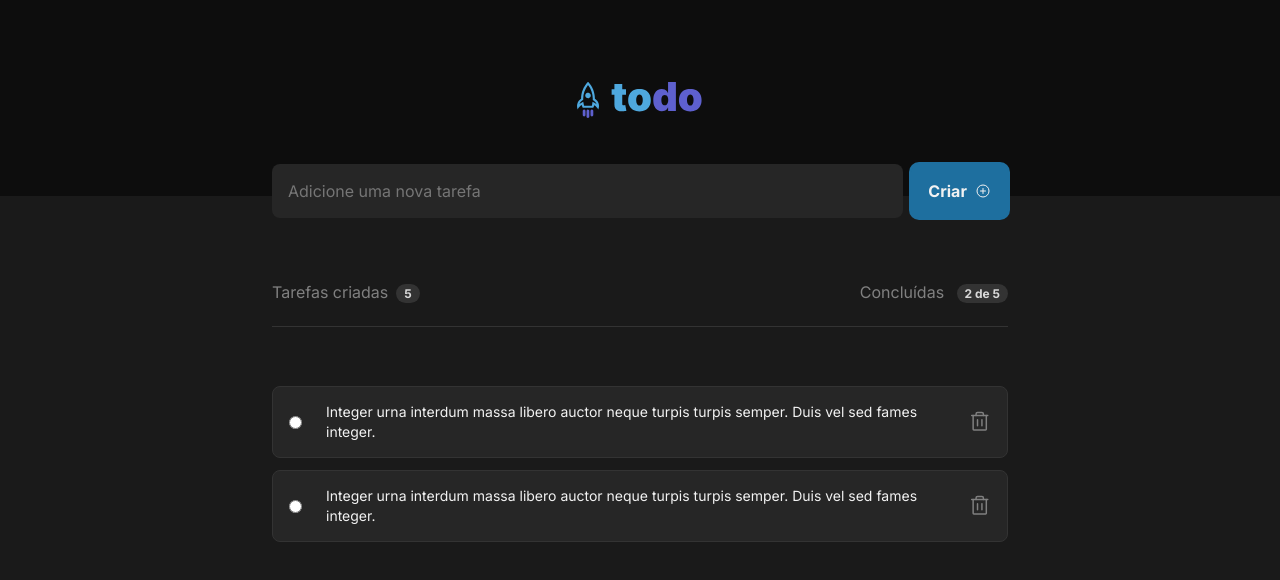
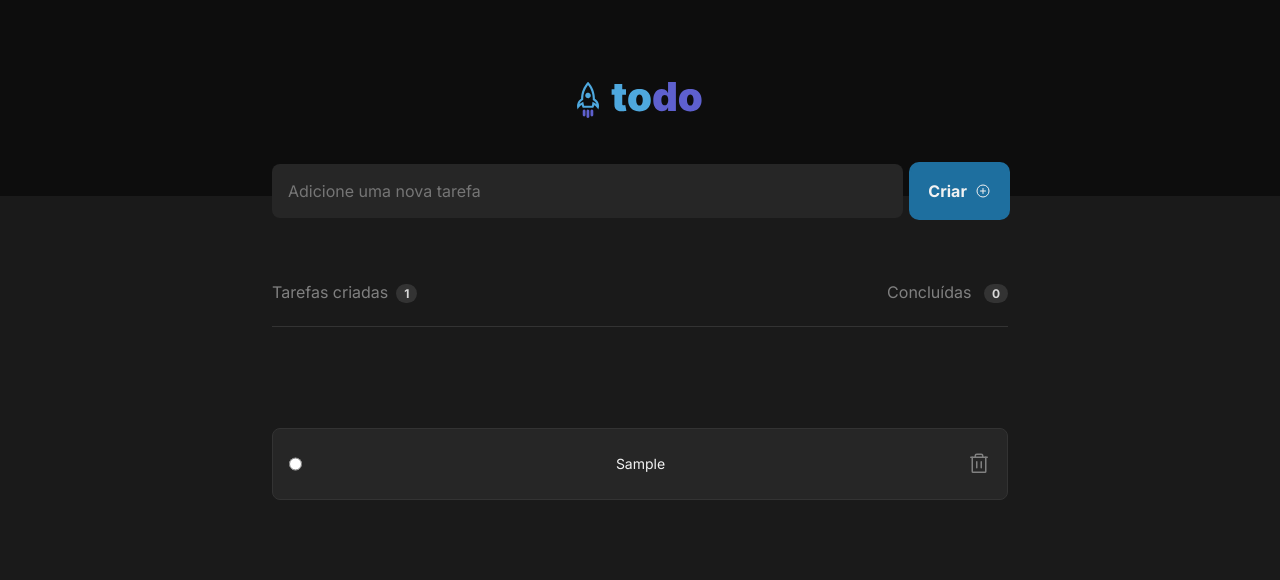
Before and after one commit to mauriani/toDoList, a React (Vite) app: page / in a window 1280 px wide. Both pictures are taken after typing "Sample" into the empty fields and a click on the button "Criar". Shown: the top 580 px of the page. Built offline with nearby package versions, Linux system fonts and the light colour scheme.

Commit message:
atualizações

```diff
--- a/src/App.tsx
+++ b/src/App.tsx
@@ -1,5 +1,5 @@
-import { useState, ChangeEvent, FormEvent } from "react";
-import { PlusCircle, ClipboardText } from "phosphor-react";
+import { useState, ChangeEvent, FormEvent, useEffect } from "react";
+import { PlusCircle } from "phosphor-react";
 import { v4 as uuidv4 } from "uuid";
 
 import "./global.css";
@@ -17,6 +17,7 @@ interface PropsList {
 export function App() {
   const [tasksList, setTasksList] = useState<PropsList[]>([]);
   const [newTask, setNewTask] = useState("");
+  const [taskCreateCount, setTaskCreateCount] = useState("");
 
   function addNewTasks(event: FormEvent) {
     event.preventDefault();
@@ -35,6 +36,23 @@ export function App() {
   function handleNewTask(event: ChangeEvent<HTMLInputElement>) {
     setNewTask(event.target.value);
   }
+
+  function handleDeleteTask(taskDelete: string) {
+    const taskWithoutDeletedOne = tasksList.filter((task) => {
+      return task.id != taskDelete;
+    });
+
+    setTasksList(taskWithoutDeletedOne);
+  }
+
+   function handleCompleteTask(){
+
+   }
+
+  useEffect(() => {
+    const value = tasksList.length.toString();
+    setTaskCreateCount(value);
+  }, [tasksList]);
 
   return (
     <div>
@@ -57,37 +75,25 @@ export function App() {
         </div>
       </form>
 
-      <div>
-        {tasksList.length == 0 ? (
-          <div className={styles.tasksListContainer}>
-            <div className={styles.tasksListContent}>
-              <header>
-                <div>
-                  <p>
-                    Tarefas criadas
-                    <span>0</span>
-                  </p>
-
-                  <p>
-                    Concluídas <span>0</span>
-                  </p>
-                </div>
-              </header>
-
-              <aside>
-                <ClipboardText size={56} />
-                <p>
-                  <strong>Você ainda não tem tarefas cadastradas</strong>
-                  <br />
-                  Crie tarefas e organize seus itens a fazer
-                </p>
-              </aside>
-            </div>
-          </div>
-        ) : (
-          <TaskList />
-        )}
-      </div>
+      {tasksList.length == 0 ? (
+        <TaskList
+          textCreate={"Tarefas criadas"}
+          textCreateCount={taskCreateCount}
+          textConclude={"Concluídas"}
+          textConcludeCount={"0"}
+          data={[]}
+        />
+      ) : (
+        <TaskList
+          textCreate={"Tarefas criadas"}
+          textCreateCount={taskCreateCount}
+          textConclude={"Concluídas"}
+          textConcludeCount={"0"}
+          data={tasksList}
+          deleteTask={handleDeleteTask}
+          concludeTask={handleCompleteTask}
+        />
+      )}
     </div>
   );
 }
--- a/src/components/TaskList/TaskList.module.css
+++ b/src/components/TaskList/TaskList.module.css
@@ -57,6 +57,7 @@
   justify-content: space-between;
 
   height: 4.5rem;
+  width: 46rem;
 
   background-color: var(--gray-500);
   border: 1px solid var(--gray-400);
@@ -77,4 +78,32 @@
 
 .tasksListContent aside div input {
   margin-right: 0.75rem;
+  height: 1.5rem;
 }
+
+.tasksListContainer aside div button {
+  background-color: transparent;
+  border: 0;
+  color: var(--gray-100);
+  cursor: pointer;
+
+  display: flex;
+  align-items: center;
+  border-radius: 2px;
+}
+
+.tasksListContainer aside div button:hover {
+  color: var(--red-500);
+}
+
+.tasksListContent aside svg {
+  color: var(--gray-300);
+}
+
+.tasksListContent aside p {
+  color: var(--gray-300);
+  font-size: 1rem;
+  line-height: 140%;
+
+  font-weight: 700;
+}
--- a/src/components/TaskList/index.tsx
+++ b/src/components/TaskList/index.tsx
@@ -1,45 +1,85 @@
 import styles from "./TaskList.module.css";
 
-import { Trash } from "phosphor-react";
+import { Trash, ClipboardText } from "phosphor-react";
 
-export function TaskList() {
+interface PropsList {
+  id: string;
+  task: string;
+  conclude: boolean;
+}
+interface Props {
+  textCreate: string;
+  textCreateCount: string;
+  textConclude: string;
+  textConcludeCount: string;
+  data: PropsList[] | null;
+  deleteTask?: (id: string) => void;
+  concludeTask?: (id: string) => void;
+}
+
+export function TaskList({
+  textCreate,
+  textCreateCount,
+  textConclude,
+  textConcludeCount,
+  data,
+  deleteTask,
+  concludeTask,
+}: Props) {
+  function handleDeleteTask(id: string) {
+    if (deleteTask) deleteTask(id);
+  }
+
+  function handleConcludeTask(id: string) {
+    if (concludeTask) concludeTask(id);
+  }
+
   return (
     <main className={styles.tasksListContainer}>
       <div className={styles.tasksListContent}>
         <header>
           <div>
             <p>
-              Tarefas criadas
-              <span>5</span>
+              {textCreate}
+              <span>{textCreateCount}</span>
             </p>
 
             <p>
-              Concluídas <span>2 de 5</span>
+              {textConclude} <span>{textConcludeCount}</span>
             </p>
           </div>
         </header>
 
-        <aside>
-          <div>
-            <input type="radio" />
-            <p>
-              Integer urna interdum massa libero auctor neque turpis turpis
-              semper. Duis vel sed fames integer.
-            </p>
+        {data!.length > 0 ? (
+          <aside>
+            {data?.map((item) => {
+              return (
+                <div key={item.id}>
+                  <input
+                    type="radio"
+                    onClick={() => handleConcludeTask(item.id)}
+                  />
+                  <p>{item.task}</p>
 
-            <Trash size={24} />
-          </div>
-
-          <div>
-            <input type="radio" />
-            <p>
-              Integer urna interdum massa libero auctor neque turpis turpis
-              semper. Duis vel sed fames integer.
-            </p>
-
-            <Trash size={24} />
-          </div>
-        </aside>
+                  <button onClick={() => handleDeleteTask(item.id)}>
+                    <Trash size={24} />
+                  </button>
+                </div>
+              );
+            })}
+          </aside>
+        ) : (
+          <>
+            <aside>
+              <ClipboardText size={56} />
+              <p>
+                <strong>Você ainda não tem tarefas cadastradas</strong>
+                <br />
+                Crie tarefas e organize seus itens a fazer
+              </p>
+            </aside>
+          </>
+        )}
       </div>
     </main>
   );
```
